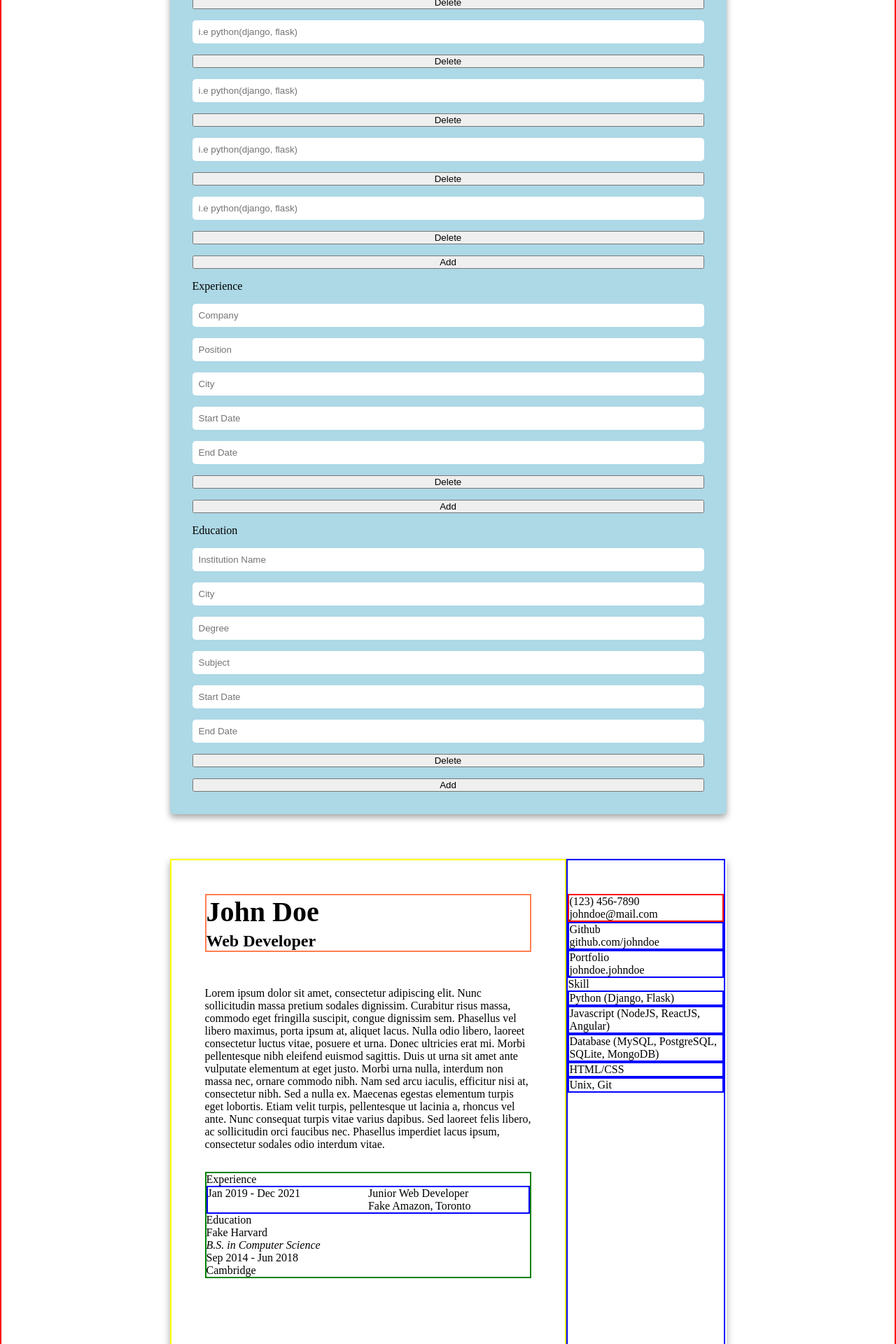
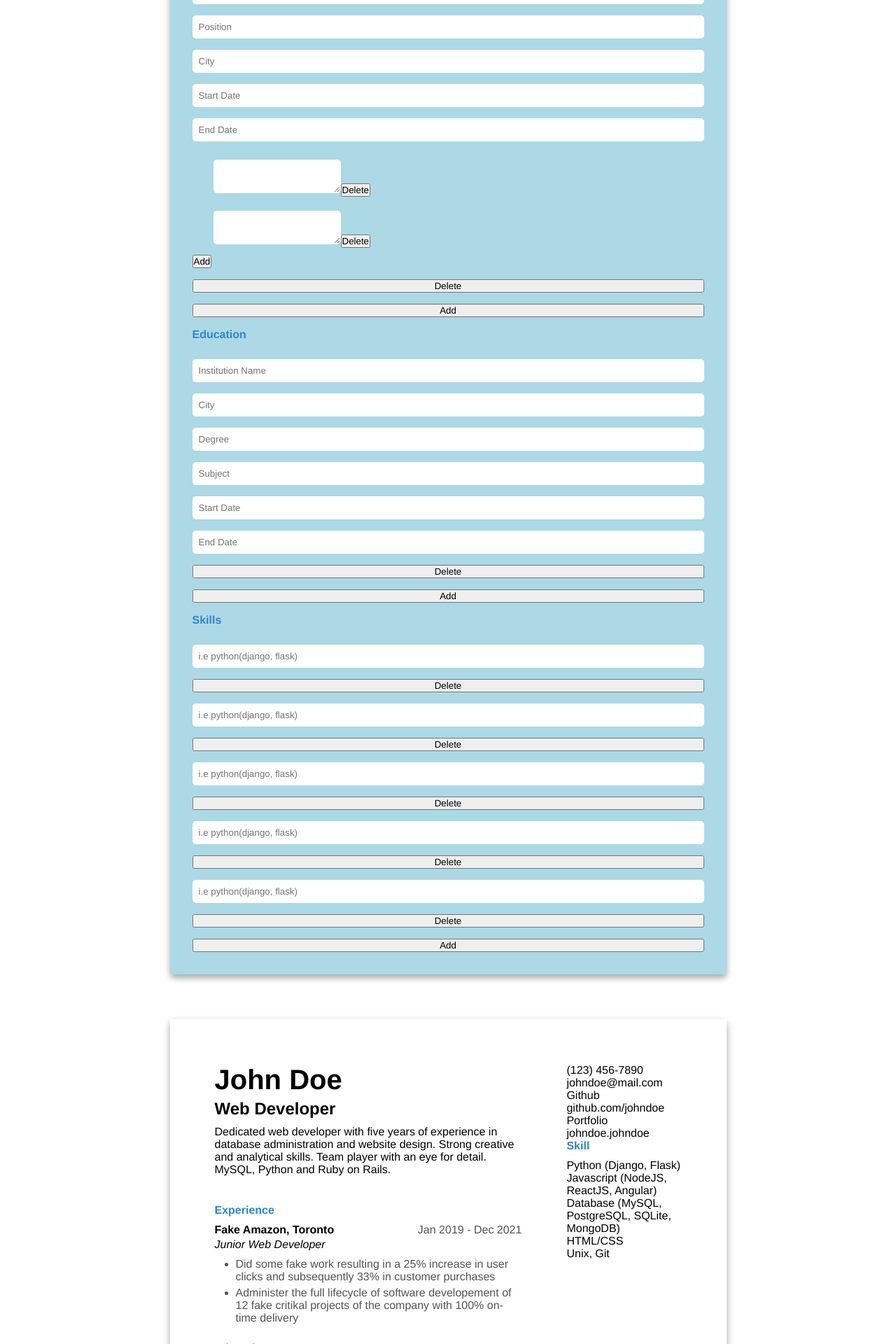
Before and after one commit to jianylei/resume-builder, a React (Create React App) app: page / in a window 1280 px wide. Shown: the part 820-2740 px from the top of the page at 70% size. Built offline with nearby package versions, Linux system fonts and the light colour scheme; the HTML template or start-up script is replaced by a standard one.

Commit message:
added description text for experience + updated preview css

```diff
--- a/src/App.css
+++ b/src/App.css
@@ -1,8 +1,14 @@
 *, *::before, *::after {
+    font-family: "Helvetica", sans-serif;
     box-sizing: border-box;
     padding: 0;
     margin: 0;
     word-wrap: break-word;
+}
+legend{
+  color: #3184cc;
+  font-weight: bold;
+  margin-bottom: 10px;
 }
 
   /* Header */
@@ -29,7 +35,6 @@
     padding: 4rem 8rem;
     margin: 0 auto;
     margin-bottom: 4rem;
-    border: 2px solid red;
 }
 @media (max-width: 1600px) {
   .main-container{
@@ -73,46 +78,43 @@ input:focus, textarea:focus{
   box-shadow: rgba(0, 0, 0, 0.35) 0px 5px 10px;
 }
 .content-container{
-  border: 2px solid yellow;
-  padding: 3rem;
+  padding: 4rem;
 }
 .side-container{
-  padding: 3rem 0;
-  border: 2px solid red;
+  padding: 4rem 4rem 4rem 0;
 }
 .preview-header-container{
-  border: 2px solid coral;
 }
 .preview-header-container >h1{
   font-size: 40px;
   margin-bottom: 5px;
 }
 .summary{
-  padding: 50px 0 30px;
-}
-.preview-content{
-  border: 2px solid green;
+  margin-top: 10px;
+  margin-bottom: 40px;
 }
 /* experience */
 .experience{
-  border: 2px solid blue;
-  display: grid;
-  grid-template-columns: repeat(2,1fr);
+  margin-bottom: 10px;
 }
-.company-city{
-  grid-column: 2/-1;
+.experience-flex{
+  display: flex;
+  justify-content: space-between;
+  margin-bottom: 3px;
+}
+.experience-text{
+  padding: 10px;
+  margin-left: 20px;
+  color: rgb(83, 83, 83);
+}
+li{
+  margin-bottom: 5px;
 }
 /* side */
-.personal-info{
-  border: 2px solid red;
-}
+
 .side-container{
-  border: 2px solid blue;
   display: flex;
   flex-direction: column;
-}
-.preview-link-contaienr{
-  border: 2px solid blue;
 }
 
 /* Footer */
--- a/src/components/emptyResume.js
+++ b/src/components/emptyResume.js
@@ -23,7 +23,11 @@ const emptyResume = {
       position: "",
       city: "",
       start: "",
-      end: ""
+      end: "",
+      description:[{
+        id: uniqid(),
+        text: ""
+      }]
     }],
     education:[{
       id: uniqid(),
--- a/src/components/exampleResume.js
+++ b/src/components/exampleResume.js
@@ -6,7 +6,7 @@ const exampleResume = {
       title: "Web Developer",
       phone: "(123) 456-7890",
       email: "johndoe@mail.com",
-      summary: "Lorem ipsum dolor sit amet, consectetur adipiscing elit. Nunc sollicitudin massa pretium sodales dignissim. Curabitur risus massa, commodo eget fringilla suscipit, congue dignissim sem. Phasellus vel libero maximus, porta ipsum at, aliquet lacus. Nulla odio libero, laoreet consectetur luctus vitae, posuere et urna. Donec ultricies erat mi. Morbi pellentesque nibh eleifend euismod sagittis. Duis ut urna sit amet ante vulputate elementum at eget justo. Morbi urna nulla, interdum non massa nec, ornare commodo nibh. Nam sed arcu iaculis, efficitur nisi at, consectetur nibh. Sed a nulla ex. Maecenas egestas elementum turpis eget lobortis. Etiam velit turpis, pellentesque ut lacinia a, rhoncus vel ante. Nunc consequat turpis vitae varius dapibus. Sed laoreet felis libero, ac sollicitudin orci faucibus nec. Phasellus imperdiet lacus ipsum, consectetur sodales odio interdum vitae.",
+      summary: "Dedicated web developer with five years of experience in database administration and website design. Strong creative and analytical skills. Team player with an eye for detail. MySQL, Python and Ruby on Rails.",
       link:[{
         id: uniqid(),
         title: "Github",
@@ -39,7 +39,14 @@ const exampleResume = {
       position: "Junior Web Developer",
       city: "Toronto",
       start: "Jan 2019",
-      end: "Dec 2021"
+      end: "Dec 2021",
+      description:[{
+        id: uniqid(),
+        text: "Did some fake work resulting in a 25% increase in user clicks and subsequently 33% in customer purchases"
+        },{
+          id: uniqid(),
+          text: "Administer the full lifecycle of software developement of 12 fake critikal projects of the company with 100% on-time delivery"
+      }]
     }],
     education:[{
       id: uniqid(),
--- a/src/components/form/experience.js
+++ b/src/components/form/experience.js
@@ -12,7 +12,11 @@ function Experience({ resume, setResume }) {
                 position: "",
                 city: "",
                 start: "",
-                end: ""
+                end: "",
+                description:[{
+                    id: uniqid(),
+                    text: ""
+                }]
             }]
         }))
     }
--- a/src/components/form/experienceItems.js
+++ b/src/components/form/experienceItems.js
@@ -1,14 +1,17 @@
+import uniqid from "uniqid";
+import ExperienceText from "./experienceText";
+
 function ExperienceItems({ id, resume, setResume }) {
-    function changeExperienceHandler(e){
-        const { name, value} = e.target;
+    function changeExperienceHandler(e) {
+        const { name, value } = e.target;
         setResume(prevState => {
-            const newList = resume.experience.map((experience)=>{
-                if(experience.id === id){
+            const newList = resume.experience.map((experience) => {
+                if (experience.id === id) {
                     return { ...experience, [name]: value }
                 }
                 return experience
             })
-            return {...prevState, experience: [...newList]};
+            return { ...prevState, experience: [...newList] };
         })
     }
     function removeExperienceHandler(e) {
@@ -16,9 +19,40 @@ function ExperienceItems({ id, resume, setResume }) {
             const newList = resume.experience.filter(experience => {
                 return (experience.id !== id);
             })
-            return { ...prevState, experience:[...newList]};
+            return { ...prevState, experience: [...newList] };
         });
     }
+
+    function addDescriptionHandler() {
+        setResume((prevState) => {
+            const newList = resume.experience.map((experience) => {
+                if (id === experience.id) {
+                    return {
+                        ...experience, description: [...experience.description, {
+                            id: uniqid(),
+                            text: ""
+                        }]
+                    }
+                }
+                return experience;
+            })
+            return { ...prevState, experience: [...newList] }
+        })
+    }
+
+    const experienceItemText = resume.experience.map((experience) => {
+        if (experience.id === id) {
+            return (
+                experience.description.map(description => {
+                    return (
+                        <ExperienceText key={description.id} parentId={id} id={description.id} resume={resume} setResume={setResume} />
+                    )
+                })
+            )
+        }
+        return "";
+    })
+
     return (
         <>
             <input onChange={changeExperienceHandler} type="text" name="company" placeholder="Company"></input>
@@ -26,6 +60,11 @@ function ExperienceItems({ id, resume, setResume }) {
             <input onChange={changeExperienceHandler} type="text" name="city" placeholder="City"></input>
             <input onChange={changeExperienceHandler} type="text" name="start" placeholder="Start Date"></input>
             <input onChange={changeExperienceHandler} type="text" name="end" placeholder="End Date"></input>
+            <div className="experience-text-container">
+                {experienceItemText}
+                <button onClick={addDescriptionHandler}>Add</button>
+            </div>
+
             <button onClick={removeExperienceHandler}>Delete</button>
         </>
     );
--- /dev/null
+++ b/src/components/form/experienceText.js
@@ -0,0 +1,44 @@
+function ExperienceText({id, parentId, resume, setResume}){
+    function changeExperienceTextHandler(e) {
+        const { name, value } = e.target;
+        setResume((prevState) => {
+            const newList = resume.experience.map((experience)=>{
+                if(experience.id === parentId) {
+                    const textList = experience.description.map((description)=>{
+                        if(description.id === id){
+                            return{...description, [name]:value}
+                        }
+                        return description
+                    })
+                    return{...experience, description:[...textList]}
+                }
+                return experience;
+            })
+            return{...prevState, experience:[...newList]}
+        });
+    }
+
+    function removeExperienceTextHandler() {
+        setResume((prevState) => {
+            const newList = resume.experience.map((experience)=>{
+                if(experience.id === parentId) {
+                    const textList = experience.description.filter((description)=>{
+                        return (description.id !== id)
+                    })
+                    return{...experience, description:[...textList]}
+                }
+                return experience;
+            })
+            return{...prevState, experience:[...newList]}
+        });
+    }
+
+    return(
+        <div className="experience-text">
+            <textarea onChange={changeExperienceTextHandler} name="text"></textarea>
+            <button onClick={removeExperienceTextHandler}>Delete</button>
+        </div>
+    )
+}
+
+export default ExperienceText;
--- a/src/components/form/form.js
+++ b/src/components/form/form.js
@@ -29,14 +29,14 @@ function Form({resume, setResume}) {
             <legend>Links</legend>
             <Link  resume={resume}  setResume={setResume}/>
 
-            <legend>Skills</legend>
-            <Skills  resume={resume}  setResume={setResume}/>
-
             <legend>Experience</legend>
             <Experience resume={resume}  setResume={setResume} />
 
             <legend>Education</legend>
             <Education resume={resume}  setResume={setResume} />
+
+            <legend>Skills</legend>
+            <Skills  resume={resume}  setResume={setResume}/>
         </div>
     );
 }
--- a/src/components/preview/experienceItems.js
+++ b/src/components/preview/experienceItems.js
@@ -1,9 +1,17 @@
 function ExperienceItem({experience}){
+    const newList = experience.description.map((description)=>{
+        return(
+            <li key={description.id}>{description.text}</li>
+        )
+    })
     return(
         <div className="experience">
-            <div>{experience.start} - {experience.end}</div>
-            <div>{experience.position}</div>
-            <div className="company-city">{experience.company}, {experience.city}</div>
+            <div className="experience-flex">
+                <div style={{fontWeight: "bold"}}>{experience.company}, {experience.city}</div>
+                <div style={{color:"rgb(83, 83, 83)"}}>{experience.start} - {experience.end}</div>
+            </div>
+            <div><i>{experience.position}</i></div>
+            <ul className="experience-text">{newList}</ul>
         </div>
     )
 }
--- a/src/components/preview/previewMain.js
+++ b/src/components/preview/previewMain.js
@@ -11,8 +11,10 @@ function PreviewMain({resume}){
 
     return(
         <div className="preview-content">
-            <legend>Experience</legend>
+            <div className="experience-container">
+                <legend>Experience</legend>
                 {experienceItems}
+            </div>
 
             <legend>Education</legend>
                 {educationItems}
```
